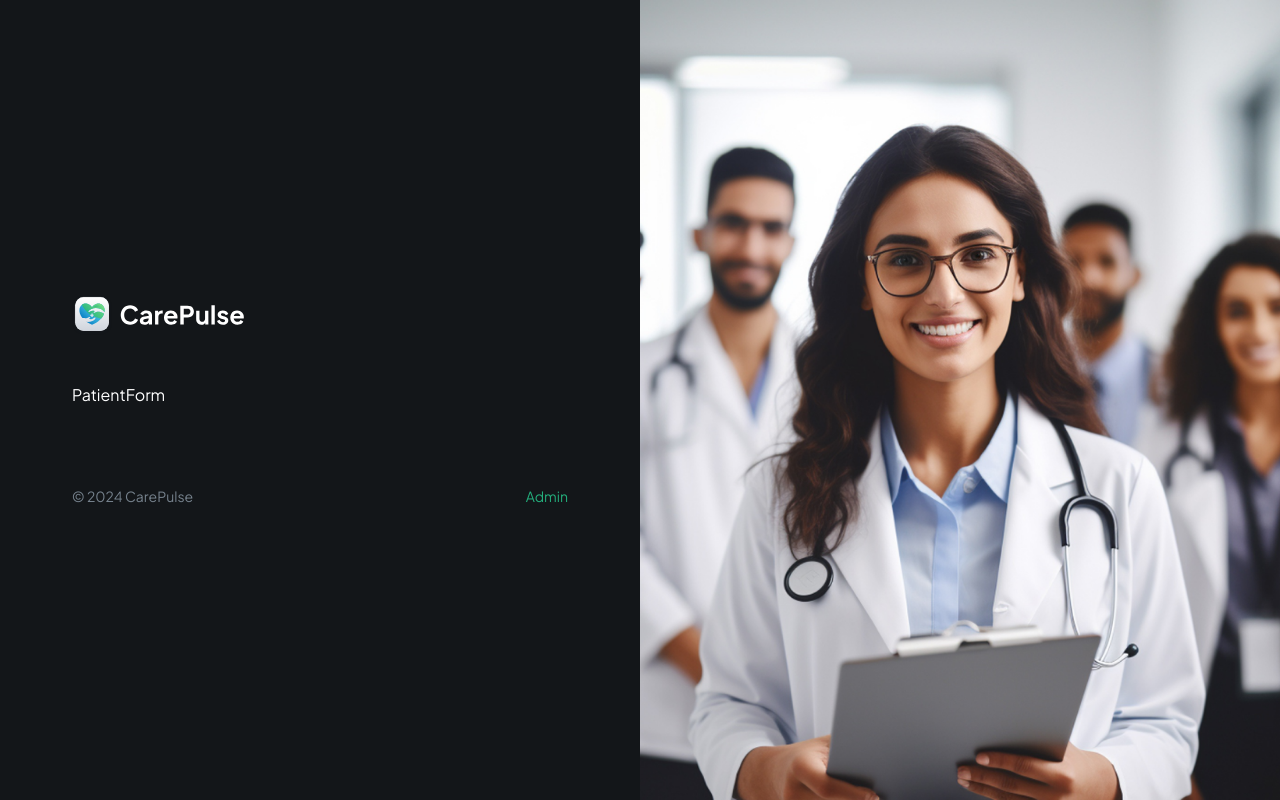
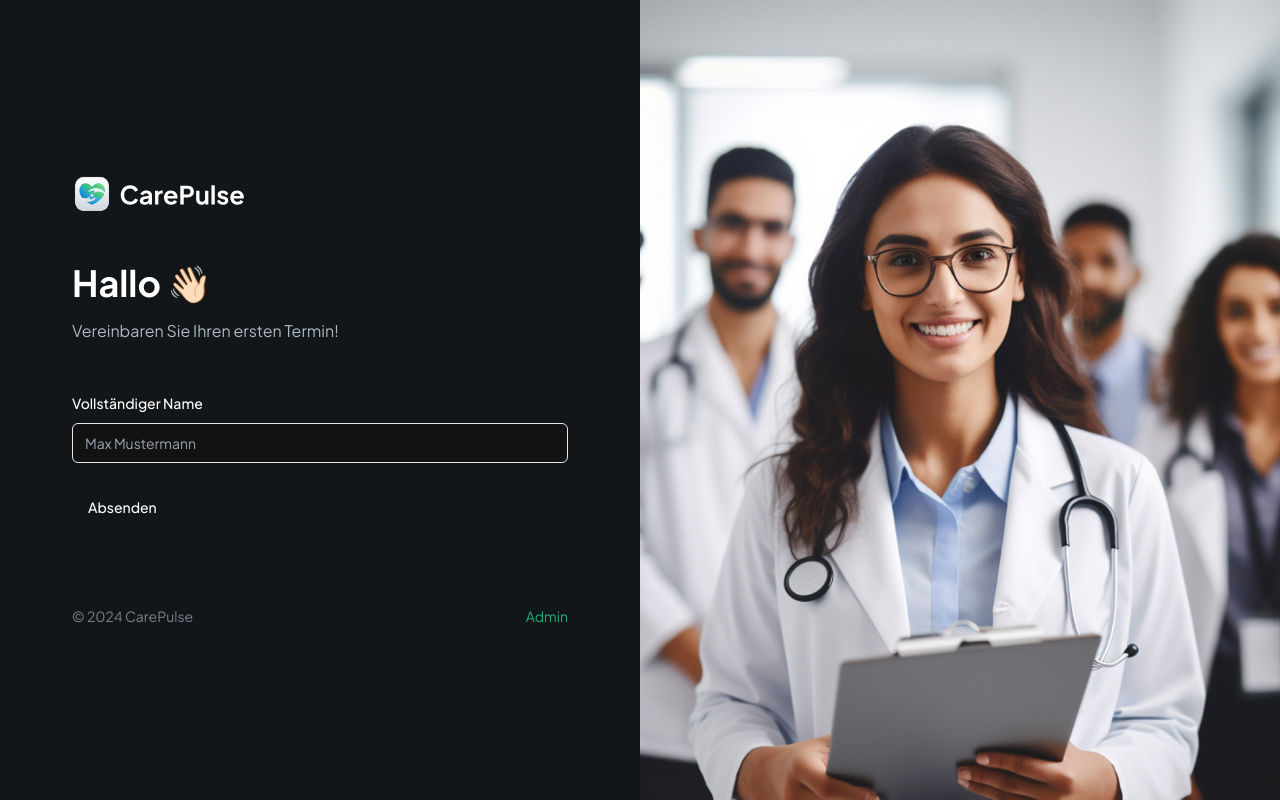
Before and after one commit to sturmsrobot/carepulse_projekt, a Next.js app: page / in a window 1280 px wide. Built offline with nearby package versions, Linux system fonts and the light colour scheme.

Commit message:
CustomFormField und PatientForm erstellt

```diff
--- /dev/null
+++ b/components/forms/CustomFormField.tsx
@@ -0,0 +1,54 @@
+"use client";
+
+import {
+  FormControl,
+  FormDescription,
+  FormField,
+  FormItem,
+  FormLabel,
+  FormMessage,
+} from "@/components/ui/form";
+import { Input } from "@/components/ui/input";
+import { Control } from "react-hook-form";
+import { FormFieldType } from "./PatientForm";
+
+interface CustomProps {
+  control: Control<any>;
+  fieldType: FormFieldType;
+  name: string;
+  label?: string;
+  placeholder?: string;
+  iconSrc?: string;
+  iconAlt?: string;
+  disabled?: boolean;
+  dateFormat?: string;
+  showTimeSelect?: boolean;
+  children?: React.ReactNode;
+  renderSkeleton?: (field: any) => React.ReactNode;
+}
+
+const RenderField = ({ field, props }: { field: any; props: CustomProps }) => {
+  return <Input type="text" placeholder="Max Mustermann" />;
+};
+
+const CustomFormField = (props: CustomProps) => {
+  const { control, fieldType, name, label } = props;
+  return (
+    <FormField
+      control={control}
+      name={name}
+      render={({ field }) => (
+        <FormItem className="flex-1">
+          {fieldType !== FormFieldType.CHECKBOX && label && (
+            <FormLabel>{label}</FormLabel>
+          )}
+          <RenderField field={field} props={props} />
+
+          <FormMessage className="shad-error" />
+        </FormItem>
+      )}
+    />
+  );
+};
+
+export default CustomFormField;
--- a/components/forms/PatientForm.tsx
+++ b/components/forms/PatientForm.tsx
@@ -1,7 +1,59 @@
-import React from "react";
+"use client";
+
+import { zodResolver } from "@hookform/resolvers/zod";
+import { useForm } from "react-hook-form";
+import { z } from "zod";
+import { Button } from "@/components/ui/button";
+import { Form } from "@/components/ui/form";
+import CustomFormField from "./CustomFormField";
+
+export enum FormFieldType {
+  INPUT = "input",
+  TEXTAREA = "textarea",
+  PHONE_INPUT = "phoneInput",
+  CHECKBOX = "checkbox",
+  DATE_PICKER = "datePicker",
+  SELECT = "select",
+  SKELETON = "skeleton",
+}
+
+const formSchema = z.object({
+  username: z.string().min(2, {
+    message: "Der Benutzername muss mindestens 2 Zeichen lang sein.",
+  }),
+});
 
 const PatientForm = () => {
-  return <div>PatientForm</div>;
+  const form = useForm<z.infer<typeof formSchema>>({
+    resolver: zodResolver(formSchema),
+    defaultValues: {
+      username: "",
+    },
+  });
+
+  function onSubmit(values: z.infer<typeof formSchema>) {
+    console.log(values);
+  }
+  return (
+    <Form {...form}>
+      <form onSubmit={form.handleSubmit(onSubmit)} className="space-y-6 flex-1">
+        <section className="mb-12 space-y-4">
+          <h1 className="header">Hallo 👋🏻</h1>
+          <p className="text-dark-700">Vereinbaren Sie Ihren ersten Termin!</p>
+        </section>
+        <CustomFormField
+          fieldType={FormFieldType.INPUT}
+          control={form.control}
+          name="name"
+          label="Vollständiger Name"
+          placeholder="Max Mustermann"
+          iconSrc="/assets/icons/user.svg"
+          iconAlt="user"
+        />
+        <Button type="submit">Absenden</Button>
+      </form>
+    </Form>
+  );
 };
 
 export default PatientForm;
--- /dev/null
+++ b/components/ui/form.tsx
@@ -0,0 +1,178 @@
+"use client"
+
+import * as React from "react"
+import * as LabelPrimitive from "@radix-ui/react-label"
+import { Slot } from "@radix-ui/react-slot"
+import {
+  Controller,
+  ControllerProps,
+  FieldPath,
+  FieldValues,
+  FormProvider,
+  useFormContext,
+} from "react-hook-form"
+
+import { cn } from "@/lib/utils"
+import { Label } from "@/components/ui/label"
+
+const Form = FormProvider
+
+type FormFieldContextValue<
+  TFieldValues extends FieldValues = FieldValues,
+  TName extends FieldPath<TFieldValues> = FieldPath<TFieldValues>
+> = {
+  name: TName
+}
+
+const FormFieldContext = React.createContext<FormFieldContextValue>(
+  {} as FormFieldContextValue
+)
+
+const FormField = <
+  TFieldValues extends FieldValues = FieldValues,
+  TName extends FieldPath<TFieldValues> = FieldPath<TFieldValues>
+>({
+  ...props
+}: ControllerProps<TFieldValues, TName>) => {
+  return (
+    <FormFieldContext.Provider value={{ name: props.name }}>
+      <Controller {...props} />
+    </FormFieldContext.Provider>
+  )
+}
+
+const useFormField = () => {
+  const fieldContext = React.useContext(FormFieldContext)
+  const itemContext = React.useContext(FormItemContext)
+  const { getFieldState, formState } = useFormContext()
+
+  const fieldState = getFieldState(fieldContext.name, formState)
+
+  if (!fieldContext) {
+    throw new Error("useFormField should be used within <FormField>")
+  }
+
+  const { id } = itemContext
+
+  return {
+    id,
+    name: fieldContext.name,
+    formItemId: `${id}-form-item`,
+    formDescriptionId: `${id}-form-item-description`,
+    formMessageId: `${id}-form-item-message`,
+    ...fieldState,
+  }
+}
+
+type FormItemContextValue = {
+  id: string
+}
+
+const FormItemContext = React.createContext<FormItemContextValue>(
+  {} as FormItemContextValue
+)
+
+const FormItem = React.forwardRef<
+  HTMLDivElement,
+  React.HTMLAttributes<HTMLDivElement>
+>(({ className, ...props }, ref) => {
+  const id = React.useId()
+
+  return (
+    <FormItemContext.Provider value={{ id }}>
+      <div ref={ref} className={cn("space-y-2", className)} {...props} />
+    </FormItemContext.Provider>
+  )
+})
+FormItem.displayName = "FormItem"
+
+const FormLabel = React.forwardRef<
+  React.ElementRef<typeof LabelPrimitive.Root>,
+  React.ComponentPropsWithoutRef<typeof LabelPrimitive.Root>
+>(({ className, ...props }, ref) => {
+  const { error, formItemId } = useFormField()
+
+  return (
+    <Label
+      ref={ref}
+      className={cn(error && "text-destructive", className)}
+      htmlFor={formItemId}
+      {...props}
+    />
+  )
+})
+FormLabel.displayName = "FormLabel"
+
+const FormControl = React.forwardRef<
+  React.ElementRef<typeof Slot>,
+  React.ComponentPropsWithoutRef<typeof Slot>
+>(({ ...props }, ref) => {
+  const { error, formItemId, formDescriptionId, formMessageId } = useFormField()
+
+  return (
+    <Slot
+      ref={ref}
+      id={formItemId}
+      aria-describedby={
+        !error
+          ? `${formDescriptionId}`
+          : `${formDescriptionId} ${formMessageId}`
+      }
+      aria-invalid={!!error}
+      {...props}
+    />
+  )
+})
+FormControl.displayName = "FormControl"
+
+const FormDescription = React.forwardRef<
+  HTMLParagraphElement,
+  React.HTMLAttributes<HTMLParagraphElement>
+>(({ className, ...props }, ref) => {
+  const { formDescriptionId } = useFormField()
+
+  return (
+    <p
+      ref={ref}
+      id={formDescriptionId}
+      className={cn("text-sm text-muted-foreground", className)}
+      {...props}
+    />
+  )
+})
+FormDescription.displayName = "FormDescription"
+
+const FormMessage = React.forwardRef<
+  HTMLParagraphElement,
+  React.HTMLAttributes<HTMLParagraphElement>
+>(({ className, children, ...props }, ref) => {
+  const { error, formMessageId } = useFormField()
+  const body = error ? String(error?.message) : children
+
+  if (!body) {
+    return null
+  }
+
+  return (
+    <p
+      ref={ref}
+      id={formMessageId}
+      className={cn("text-sm font-medium text-destructive", className)}
+      {...props}
+    >
+      {body}
+    </p>
+  )
+})
+FormMessage.displayName = "FormMessage"
+
+export {
+  useFormField,
+  Form,
+  FormItem,
+  FormLabel,
+  FormControl,
+  FormDescription,
+  FormMessage,
+  FormField,
+}
--- /dev/null
+++ b/components/ui/input.tsx
@@ -0,0 +1,25 @@
+import * as React from "react"
+
+import { cn } from "@/lib/utils"
+
+export interface InputProps
+  extends React.InputHTMLAttributes<HTMLInputElement> {}
+
+const Input = React.forwardRef<HTMLInputElement, InputProps>(
+  ({ className, type, ...props }, ref) => {
+    return (
+      <input
+        type={type}
+        className={cn(
+          "flex h-10 w-full rounded-md border border-input bg-background px-3 py-2 text-sm ring-offset-background file:border-0 file:bg-transparent file:text-sm file:font-medium placeholder:text-muted-foreground focus-visible:outline-none focus-visible:ring-2 focus-visible:ring-ring focus-visible:ring-offset-2 disabled:cursor-not-allowed disabled:opacity-50",
+          className
+        )}
+        ref={ref}
+        {...props}
+      />
+    )
+  }
+)
+Input.displayName = "Input"
+
+export { Input }
--- /dev/null
+++ b/components/ui/label.tsx
@@ -0,0 +1,26 @@
+"use client"
+
+import * as React from "react"
+import * as LabelPrimitive from "@radix-ui/react-label"
+import { cva, type VariantProps } from "class-variance-authority"
+
+import { cn } from "@/lib/utils"
+
+const labelVariants = cva(
+  "text-sm font-medium leading-none peer-disabled:cursor-not-allowed peer-disabled:opacity-70"
+)
+
+const Label = React.forwardRef<
+  React.ElementRef<typeof LabelPrimitive.Root>,
+  React.ComponentPropsWithoutRef<typeof LabelPrimitive.Root> &
+    VariantProps<typeof labelVariants>
+>(({ className, ...props }, ref) => (
+  <LabelPrimitive.Root
+    ref={ref}
+    className={cn(labelVariants(), className)}
+    {...props}
+  />
+))
+Label.displayName = LabelPrimitive.Root.displayName
+
+export { Label }
--- a/package.json
+++ b/package.json
@@ -9,6 +9,8 @@
     "lint": "next lint"
   },
   "dependencies": {
+    "@hookform/resolvers": "^3.9.0",
+    "@radix-ui/react-label": "^2.1.0",
     "@radix-ui/react-slot": "^1.1.0",
     "class-variance-authority": "^0.7.0",
     "clsx": "^2.1.1",
@@ -17,8 +19,10 @@
     "next-themes": "^0.3.0",
     "react": "^18",
     "react-dom": "^18",
+    "react-hook-form": "^7.52.2",
     "tailwind-merge": "^2.4.0",
-    "tailwindcss-animate": "^1.0.7"
+    "tailwindcss-animate": "^1.0.7",
+    "zod": "^3.23.8"
   },
   "devDependencies": {
     "@types/node": "^20",
```
Also changed, not shown: 1 other file (tests, documents, lock files or other folders).
